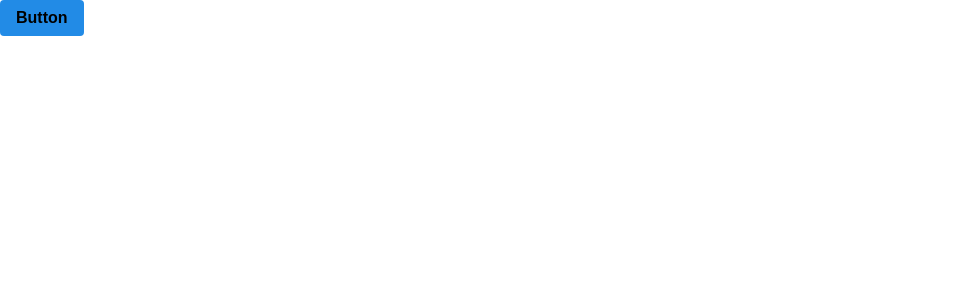
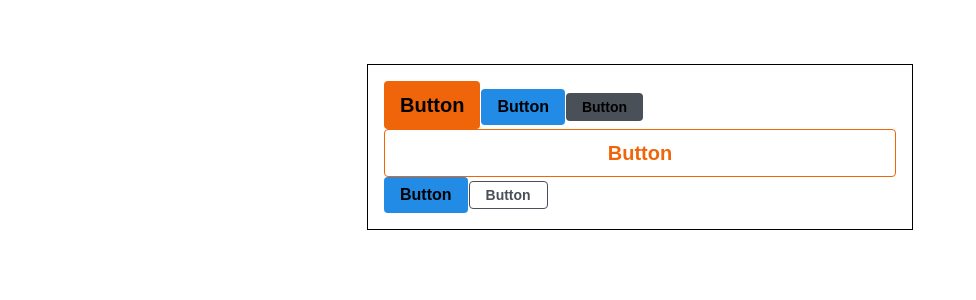
Before and after one commit to liswktjs/react-practice, a React (Create React App) app in the folder react-practice/: page / in a window 1280 px wide. Shown: the top 300 px of the page, without its empty margins (0-976 px from the left). Built offline with nearby package versions, Linux system fonts and the light colour scheme.

Commit message:
scss 로 react에서 스타이링 작업하기

```diff
--- a/react-practice/src/App2.js
+++ b/react-practice/src/App2.js
@@ -1,11 +1,27 @@
 import React from 'react';
+import './styles/App.scss';
 import Button from './component/Button';
 
 function App2() {
   return (
     <div className="App">
       <div className="button">
+        <Button size="large" color="pink">
+          Button
+        </Button>
         <Button>Button</Button>
+        <Button size="small" color="gray">
+          Button
+        </Button>
+      </div>
+      <div className="button">
+        <Button size="large" color="pink" outline={true} fullWidth={true}>
+          Button
+        </Button>
+        <Button>Button</Button>
+        <Button size="small" color="gray" outline>
+          Button
+        </Button>
       </div>
     </div>
   );
--- a/react-practice/src/component/Button.js
+++ b/react-practice/src/component/Button.js
@@ -1,8 +1,23 @@
 import React from 'react';
+import classNames from 'classnames';
 import '../styles/Button.scss';
 
-function Button({ children }) {
-  return <button className="Button">{children}</button>;
+// size 종류에는 large, medium, small로 구분
+function Button({ children, size, color, outline, fullWidth }) {
+  return (
+    <button
+      className={classNames('Button', size, color, {
+        outline,
+        fullWidth,
+      })}
+    >
+      {children}
+    </button>
+  );
 }
 
+Button.defaultProps = {
+  size: 'medium',
+  color: 'blue',
+};
 export default Button;
--- /dev/null
+++ b/react-practice/src/styles/App.scss
@@ -0,0 +1,7 @@
+.App {
+  width: 512px;
+  margin: 0 auto;
+  margin-top: 4rem;
+  border: 1px solid black;
+  padding: 1rem;
+}
--- a/react-practice/src/styles/Button.scss
+++ b/react-practice/src/styles/Button.scss
@@ -1,5 +1,27 @@
 $blue: #228be6; // 변수선언시 $ 앞에 붙이기
+$gray: #495057;
+$pink: #f06509;
 
+//mixin
+
+@mixin button-color($color) {
+  background: $color;
+  &:hover {
+    background: lighten($color, 10%);
+  }
+  &:active {
+    background: darken($color, 10%);
+  }
+  &.outline {
+    color: $color;
+    background: transparent;
+    border: 1px solid $color;
+    &:hover {
+      background: $color;
+      color: white;
+    }
+  }
+}
 .Button {
   display: inline-flex;
   justify-content: center;
@@ -10,16 +32,40 @@ $blue: #228be6; // 변수선언시 $ 앞에 붙이기
   border-radius: 4px;
   cursor: pointer;
 
-  height: 2.25rem;
   padding-left: 1rem;
   padding-right: 1rem;
-  font-size: 1rem;
+  margin-right: 1px;
 
-  background: $blue;
-  &:hover {
-    background: ligten($blue, 10%);
+  &.medium {
+    height: 2.25rem;
+
+    font-size: 1rem;
   }
-  &:active {
-    background: daren($blue, 10%);
+  &.large {
+    height: 3rem;
+
+    font-size: 1.25rem;
+  }
+  &.small {
+    height: 1.75rem;
+    font-size: 0.875rem;
+  }
+
+  &.blue {
+    @include button-color($blue);
+  }
+  &.gray {
+    @include button-color($gray);
+  }
+  &.pink {
+    @include button-color($pink);
+  }
+  &.fullWidth {
+    width: 100%;
+    justify-content: center;
+    & + & {
+      margin-left: 0;
+      margin-top: 1rem;
+    }
   }
 }
```
Also changed, not shown: 1 other file (tests, documents, lock files or other folders).
